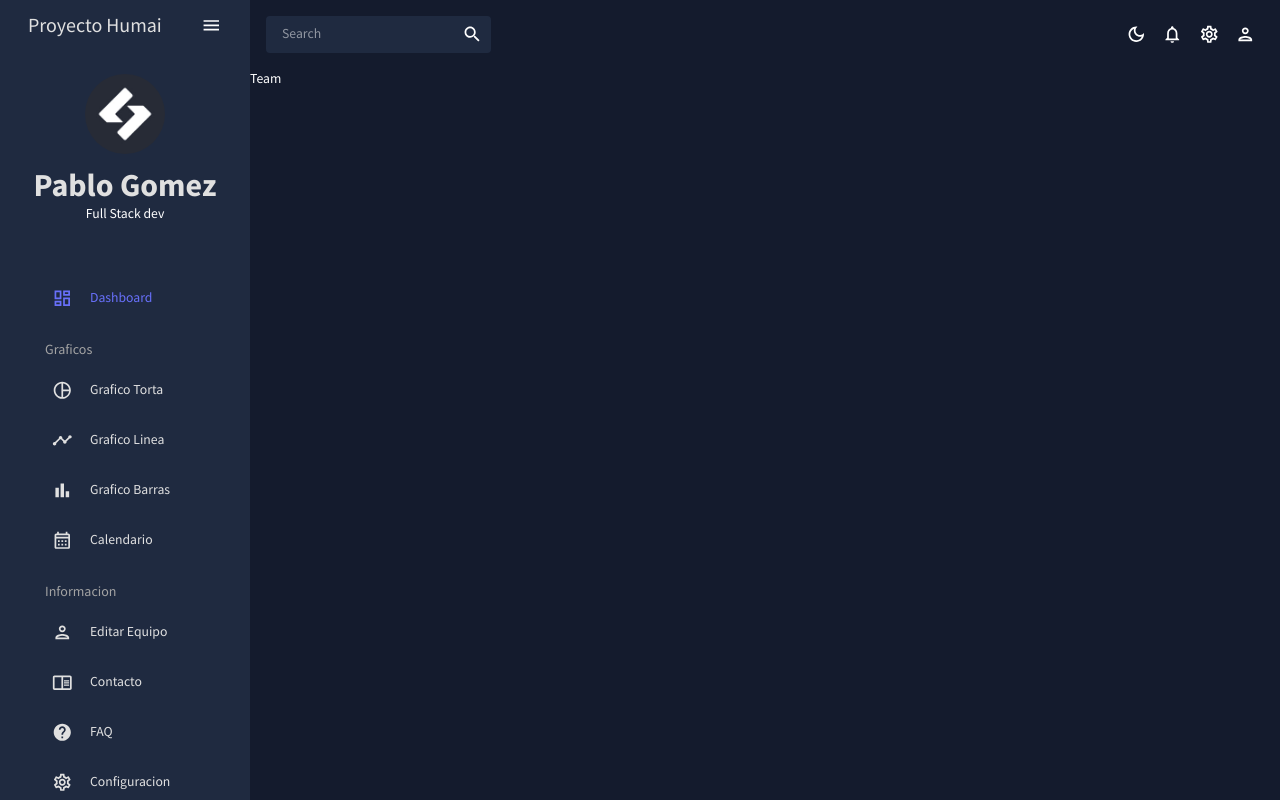
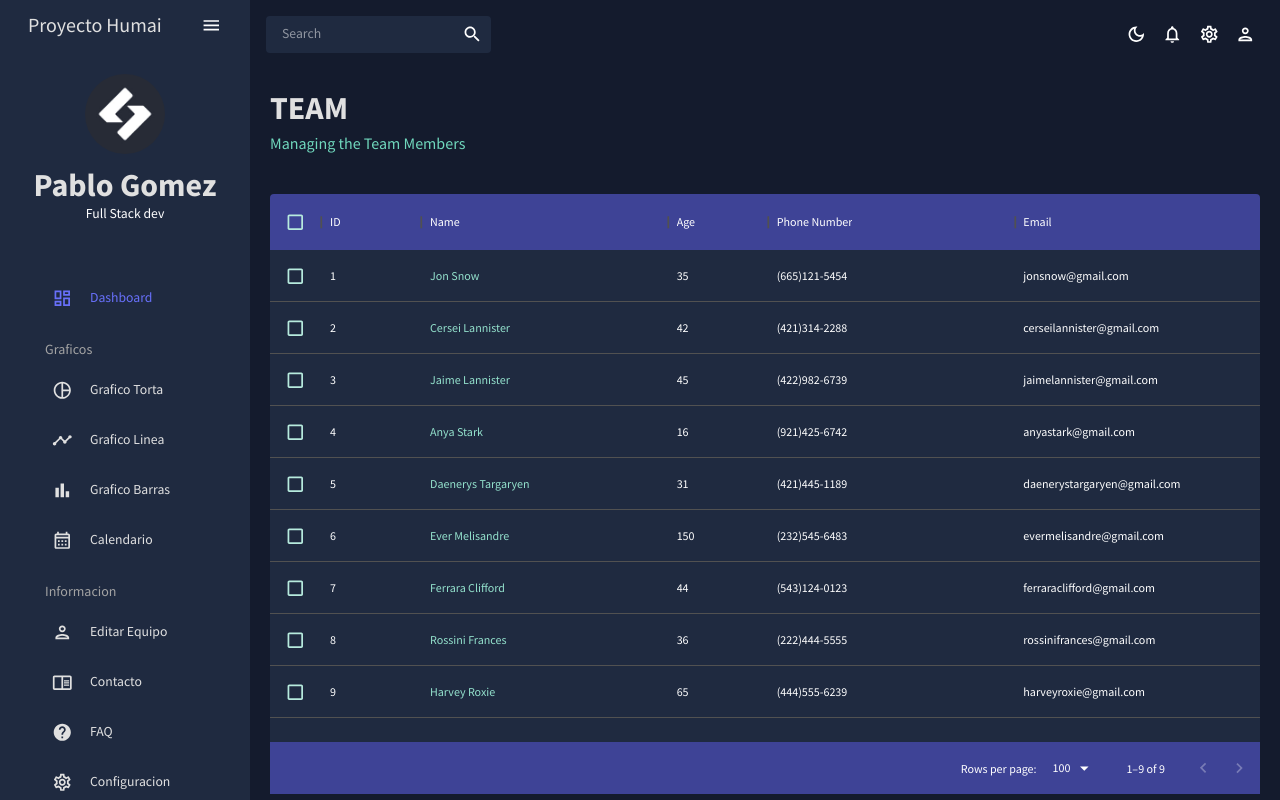
Before and after one commit to PabloSGomez50/humai-solar-panels, a React (Vite) app in the folder frontend_react/: page /team in a window 1280 px wide. Built offline with nearby package versions, Linux system fonts and the light colour scheme.

Commit message:
FrontEnd: creacion de pagina Team

```diff
--- /dev/null
+++ b/frontend_react/src/fake_data/data.js
@@ -0,0 +1,65 @@
+export const teamData = [
+    {
+      id: 1,
+      name: "Jon Snow",
+      email: "jonsnow@gmail.com",
+      age: 35,
+      phone: "(665)121-5454",
+    },
+    {
+      id: 2,
+      name: "Cersei Lannister",
+      email: "cerseilannister@gmail.com",
+      age: 42,
+      phone: "(421)314-2288",
+    },
+    {
+      id: 3,
+      name: "Jaime Lannister",
+      email: "jaimelannister@gmail.com",
+      age: 45,
+      phone: "(422)982-6739",
+    },
+    {
+      id: 4,
+      name: "Anya Stark",
+      email: "anyastark@gmail.com",
+      age: 16,
+      phone: "(921)425-6742",
+    },
+    {
+      id: 5,
+      name: "Daenerys Targaryen",
+      email: "daenerystargaryen@gmail.com",
+      age: 31,
+      phone: "(421)445-1189",
+    },
+    {
+      id: 6,
+      name: "Ever Melisandre",
+      email: "evermelisandre@gmail.com",
+      age: 150,
+      phone: "(232)545-6483",
+    },
+    {
+      id: 7,
+      name: "Ferrara Clifford",
+      email: "ferraraclifford@gmail.com",
+      age: 44,
+      phone: "(543)124-0123",
+    },
+    {
+      id: 8,
+      name: "Rossini Frances",
+      email: "rossinifrances@gmail.com",
+      age: 36,
+      phone: "(222)444-5555",
+    },
+    {
+      id: 9,
+      name: "Harvey Roxie",
+      email: "harveyroxie@gmail.com",
+      age: 65,
+      phone: "(444)555-6239",
+    },
+  ];
--- a/frontend_react/src/pages/Team.jsx
+++ b/frontend_react/src/pages/Team.jsx
@@ -1,11 +1,78 @@
-import { Box, Typography, useTheme } from "@mui/material";
+import { Box, useTheme } from "@mui/material";
 import { DataGrid } from '@mui/x-data-grid';
+
+import { tokens } from '../theme';
+import { teamData } from "../fake_data/data";
+
+import Header from "../components/Header";
+
+
+const columns = [
+    { field: "id", headerName: "ID" },
+    {
+      field: "name",
+      headerName: "Name",
+      flex: 1,
+      cellClassName: "name-column--cell",
+    },
+    {
+      field: "age",
+      headerName: "Age",
+      type: "number",
+      headerAlign: "left",
+      align: "left",
+    },
+    {
+      field: "phone",
+      headerName: "Phone Number",
+      flex: 1,
+    },
+    {
+      field: "email",
+      headerName: "Email",
+      flex: 1,
+    },
+  ];
 
 const Team = () => {
 
+    const theme = useTheme();
+    const colors = tokens(theme.palette.mode);
+
     return (
-        <Box>
-            Team
+        <Box m="20px">
+            <Header title="TEAM" subtitle="Managing the Team Members" />
+            <Box
+                m="40px 0 0 0"
+                height="75vh"
+                sx={{
+                    "& .MuiDataGrid-root": {
+                        border: "none",
+                    },
+                    "& .MuiDataGrid-cell": {
+                        borderBottom: "none",
+                    },
+                    "& .name-column--cell": {
+                        color: colors.greenAccent[300],
+                    },
+                    "& .MuiDataGrid-columnHeaders": {
+                        backgroundColor: colors.blueAccent[700],
+                        borderBottom: "none",
+                    },
+                    "& .MuiDataGrid-virtualScroller": {
+                        backgroundColor: colors.primary[400],
+                    },
+                    "& .MuiDataGrid-footerContainer": {
+                        borderTop: "none",
+                        backgroundColor: colors.blueAccent[700],
+                    },
+                    "& .MuiCheckbox-root": {
+                        color: `${colors.greenAccent[200]} !important`,
+                    },
+                }}
+            >
+                <DataGrid checkboxSelection rows={teamData} columns={columns} />
+            </Box>
         </Box>
     )
 }
```
